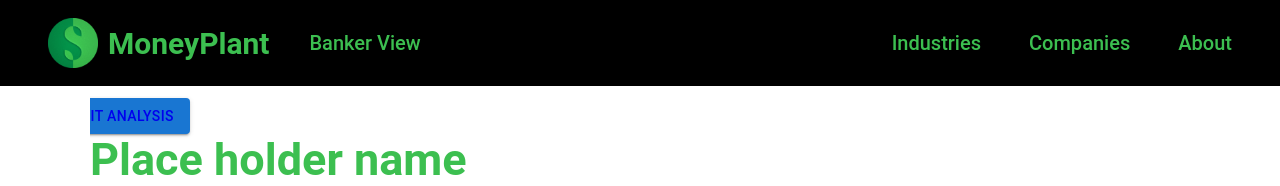
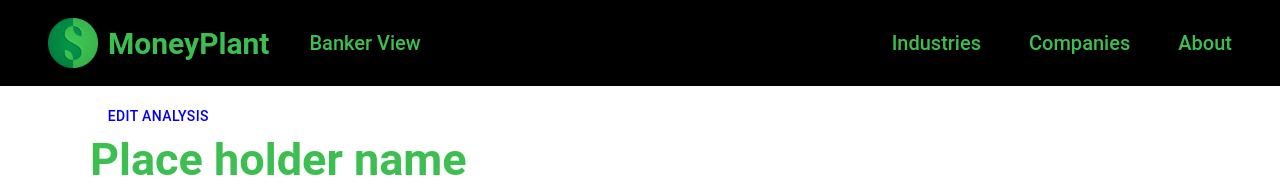
Before and after one commit to kyun99/CitiHackOverflow2022_JJYK, a React (Create React App) app in the folder client/: page /details in a window 1280 px wide. Shown: the top 186 px of the page. Built offline with nearby package versions, Linux system fonts and the light colour scheme; the HTML template or start-up script is replaced by a standard one.

Commit message:
Update CompanyDetailPage.js
shifted button again

```diff
--- a/client/src/components/CompanyDetailPage.js
+++ b/client/src/components/CompanyDetailPage.js
@@ -55,8 +55,8 @@ const CompanyDetailPage = (props) => {
             <h1 className="name">{companyName}</h1>
             </Grid>
             <Grid item >
-            <div style={{ position:"relative", left:"-410px"}}>
-            { props.isBanker && <Button variant='contained'>
+            <div style={{ position:"relative", left:"-375px"}}>
+            { props.isBanker && <Button variant='secondary'>
               <a href={editLink} >Edit Analysis</a>
               </Button>}
             </div>
```
